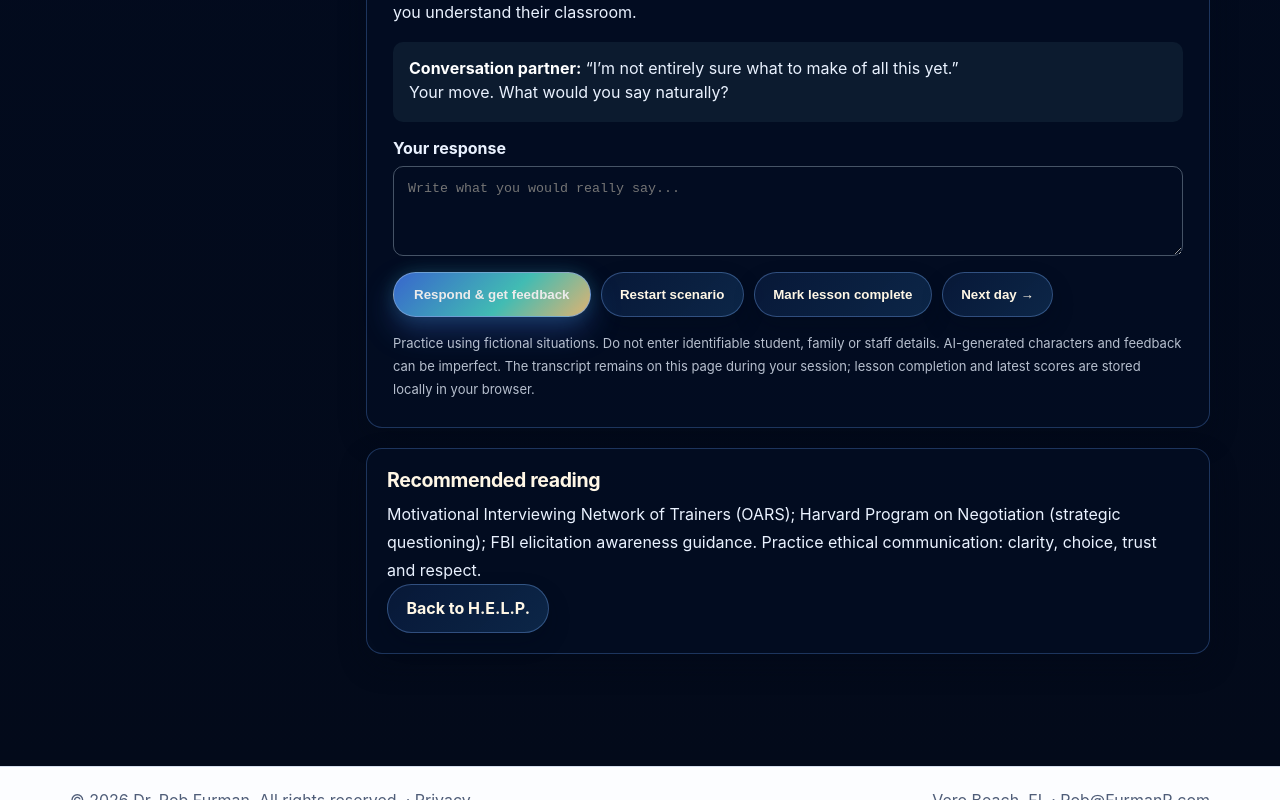
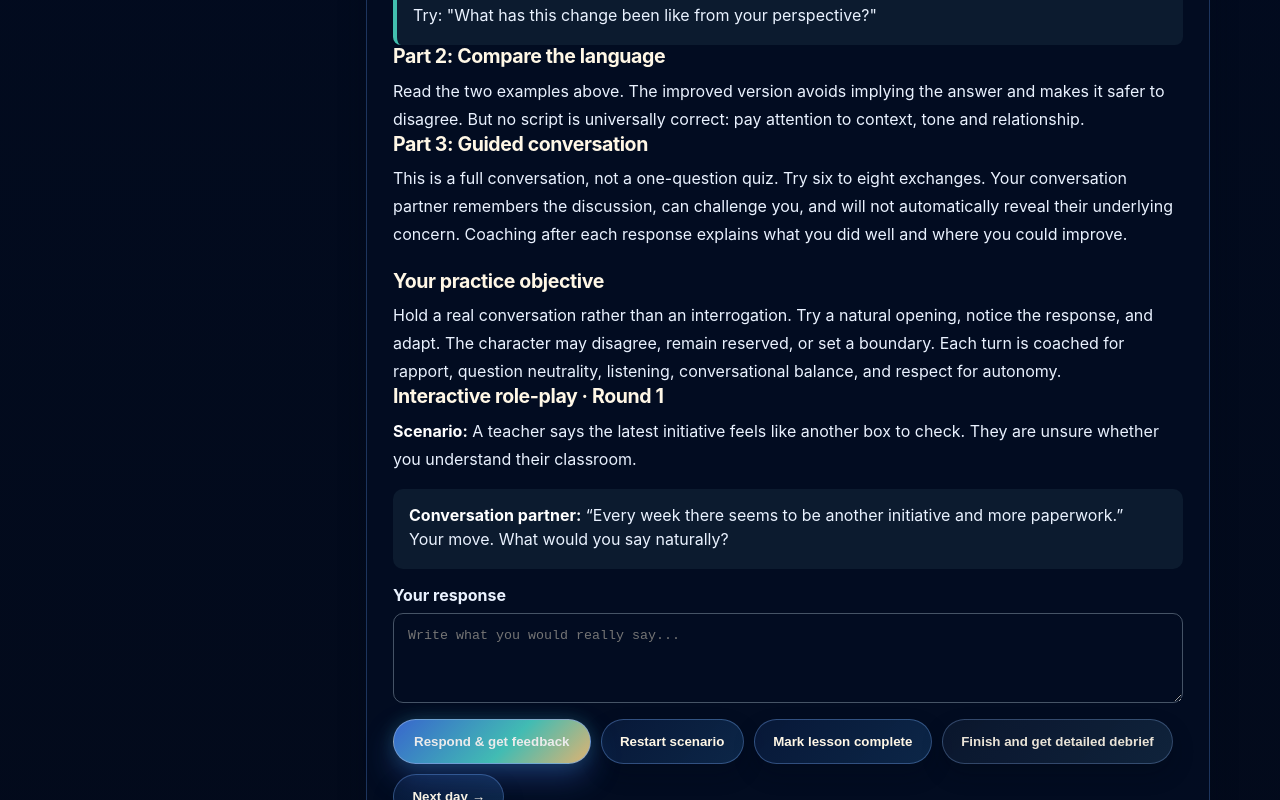
Before and after one commit to DrRobF/rob-furman-portfolio, a Next.js app: page /human-equation-suite/conversation-mastery in a window 1280 px wide. Shown: the part 1560-2360 px from the top of the page. Built offline with nearby package versions, Linux system fonts and the light colour scheme.

Commit message:
Add multi-round guided practice and end-of-session assessment to course

```diff
--- a/app/human-equation-suite/conversation-mastery/page.js
+++ b/app/human-equation-suite/conversation-mastery/page.js
@@ -59,7 +59,18 @@ export default function ConversationMastery(){
  const persona=personae[(day-1)%7];
  const rounds=messages.filter(m=>m.role==='user').length;
  const finishDay=()=>{if(done.includes(day)){setDone(x=>x.filter(d=>d!==day));return;}setDone(x=>[...x,day]);const score=scores[day];if(!Number.isFinite(score))return;const delta=Math.max(-0.5,Math.min(0.5,(score-75)/50));const impact=['humanAwareness','trustConstruction','realityAnchoring'].map(id=>addFactorImpact(id,delta,0.3,delta<0?'risk':'positive','Simulated conversation coaching'));saveEvidenceEvent(createEvidenceEvent({sourceType:'conversation_mastery',sourceId:'day-'+day,sourceLabel:'Conversation Mastery Day '+day,factorImpacts:impact,evidenceType:'ai_practice_heuristic',weight:0.2,summary:'Low-confidence conversation practice score '+score+'/100'}));};
- const startDay=(n)=>{setDay(n);setMessages([]);setErr('');setDraft('');setDebrief(null);};
+ const startDay=(n)=>{setDay(n);setMessages([]);setDebrief(null);setErr('');setDraft('');setDebrief(null);};
+ const finishConversation=async()=>{
+  if(busy||rounds<3||debrief)return;
+  setBusy(true);setErr('');
+  try {
+   const res=await fetch('/api/human-equation/conversation-coach',{method:'POST',headers:{'Content-Type':'application/json'},body:JSON.stringify({mode:'debrief',day,title:lesson.title,principle,scenario,persona,messages:messages.slice(-22)})});
+   const data=await res.json();
+   if(!res.ok)throw new Error(data.error||'Unable to generate debrief');
+   setDebrief(data);
+   if(Number.isFinite(data.score))setScores(s=>({...s,[day]:data.score}));
+  }catch(e){setErr(e.message||'Please retry.');}finally{setBusy(false);}
+ };
  const send=async()=>{
   if(!draft.trim()||busy)return;
   const next=[...messages,{role:'user',content:draft.trim()}];setMessages(next);setDraft('');setBusy(true);setErr('');
@@ -84,13 +95,13 @@ export default function ConversationMastery(){
  </section>
  <section className="card help-suite-panel" style={{padding:26}}>
  <p className="eyebrow">DAY {day} / 30</p><h2>{lesson.title}</h2>
- <h3>Today's core lesson</h3><p>{principle}</p>
+ <h3>Part 1: Understand the principle</h3><p style={{fontSize:'1.1rem'}}>{principle}</p><p><strong>Why this matters:</strong> The difference between a skilled conversation and an interrogation is the quality of listening, respect for choice, and ability to notice what has not yet been understood. Do not assume the first explanation is the only explanation.</p><h3>Three moves to practice</h3><ol><li>Notice the other person's exact words, context, and possible feelings without treating guesses as facts.</li><li>Reflect a plausible meaning tentatively. Allow corrections and disagreement.</li><li>Follow up naturally, or answer directly when someone asks you a question. Do not rush to fix the situation.</li></ol>
  <div style={{padding:16,borderLeft:'4px solid #42bfae',background:'rgba(95,160,170,.10)',borderRadius:8}}><p><strong>{example[0]}</strong></p><p>{example[1]}</p></div>
- <h3 style={{marginTop:22}}>Your practice objective</h3><p>Hold a real conversation rather than an interrogation. Try a natural opening, notice the response, and adapt. The character may disagree, remain reserved, or set a boundary. Each turn is coached for rapport, question neutrality, listening, conversational balance, and respect for autonomy.</p>
- <h3>Interactive role-play</h3><p><strong>Scenario:</strong> {scenario}</p>
+ <h3>Part 2: Compare the language</h3><p>Read the two examples above. The improved version avoids implying the answer and makes it safer to disagree. But no script is universally correct: pay attention to context, tone and relationship.</p><h3>Part 3: Guided conversation</h3><p>This is a full conversation, not a one-question quiz. Try six to eight exchanges. Your conversation partner remembers the discussion, can challenge you, and will not automatically reveal their underlying concern. Coaching after each response explains what you did well and where you could improve.</p><h3 style={{marginTop:22}}>Your practice objective</h3><p>Hold a real conversation rather than an interrogation. Try a natural opening, notice the response, and adapt. The character may disagree, remain reserved, or set a boundary. Each turn is coached for rapport, question neutrality, listening, conversational balance, and respect for autonomy.</p>
+ <h3>Interactive role-play · Round {rounds+1}</h3><p><strong>Scenario:</strong> {scenario}</p>
  <div aria-live="polite" style={{display:'grid',gap:12,margin:'16px 0'}}>
- {messages.length===0?<div style={{padding:16,borderRadius:10,background:'rgba(95,160,170,.10)'}}><strong>Conversation partner:</strong> “I’m not entirely sure what to make of all this yet.”<p>Your move. What would you say naturally?</p></div>:null}
- {messages.map((m,i)=><article key={i} style={{padding:15,borderRadius:10,background:m.role==='user'?'rgba(72,172,164,.14)':'rgba(112,133,178,.13)'}}><strong>{m.role==='user'?'You':'Conversation partner'}</strong><p style={{whiteSpace:'pre-wrap'}}>{m.content}</p>{m.feedback?<div style={{borderTop:'1px solid #8293a344',paddingTop:12}}><strong>Coach feedback {Number.isFinite(m.score)?'• '+m.score+'/100':''}</strong><p style={{whiteSpace:'pre-wrap'}}>{m.feedback}</p></div>:null}</article>)}
+ {messages.length===0?<div style={{padding:16,borderRadius:10,background:'rgba(95,160,170,.10)'}}><strong>Conversation partner:</strong> “{day===1?'Every week there seems to be another initiative and more paperwork.':day===2?'There are so many conference sessions to choose from.':'I’m not entirely sure what to make of all this yet.'}”<p>Your move. What would you say naturally?</p></div>:null}
+ {messages.map((m,i)=><article key={i} style={{padding:15,borderRadius:10,background:m.role==='user'?'rgba(72,172,164,.14)':'rgba(112,133,178,.13)'}}><strong>{m.role==='user'?'You':'Conversation partner'}</strong><p style={{whiteSpace:'pre-wrap'}}>{m.content}</p>{m.feedback?<div style={{borderTop:'1px solid #8293a344',paddingTop:12}}><strong>Coach feedback {Number.isFinite(m.score)?'• '+m.score+'/100':''}</strong><p style={{whiteSpace:'pre-wrap'}}>{m.feedback}</p>{m.breakdown?<p style={{fontSize:13}}>Rapport {m.breakdown.rapport}/20 · Cues {m.breakdown.cueRecognition}/20 · Questions {m.breakdown.questioning}/20 · Listening {m.breakdown.listening}/20 · Autonomy {m.breakdown.autonomy}/20</p>:null}</div>:null}</article>)}
  </div>
  <label htmlFor="conversation-reply" style={{display:'block',fontWeight:700}}>Your response</label>
  <textarea id="conversation-reply" value={draft} onChange={e=>setDraft(e.target.value)} rows={4} maxLength={1800} placeholder="Write what you would really say..." style={{width:'100%',padding:14,borderRadius:10,margin:'8px 0 12px',color:'inherit',background:'transparent',border:'1px solid #8293a388'}}/>
@@ -99,8 +110,10 @@ export default function ConversationMastery(){
  <button type="button" className="button primary" onClick={send} disabled={busy||!draft.trim()}>{busy?'Coaching...':'Respond & get feedback'}</button>
  <button type="button" className="button secondary" onClick={()=>{setMessages([]);setErr('');}}>Restart scenario</button>
  <button type="button" className="button secondary" onClick={finishDay}>{done.includes(day)?'Mark incomplete':'Mark lesson complete'}</button>
+ <button type="button" className="button secondary" disabled={busy||rounds<3||!!debrief} onClick={finishConversation}>Finish and get detailed debrief</button>
  {day<30?<button type="button" className="button secondary" onClick={()=>startDay(day+1)}>Next day →</button>:null}
  </div>
+ {debrief?<article style={{padding:20,marginTop:20,border:'1px solid #42bfae',borderRadius:12}}><h3>Part 4: Full conversation assessment</h3><p style={{whiteSpace:'pre-wrap'}}>{debrief.feedback}</p><p><strong>Overall performance:</strong> {debrief.score}/100</p><p>This is formative practice feedback, not a professional credential.</p></article>:null}
  {scores[day]!==undefined?<p>Latest coaching score for this lesson: <strong>{scores[day]}/100</strong></p>:null}
  <p style={{fontSize:13,opacity:.78,marginTop:15}}>Practice using fictional situations. Do not enter identifiable student, family or staff details. AI-generated characters and feedback can be imperfect. The transcript remains on this page during your session; lesson completion and latest scores are stored locally in your browser.</p>
  </section>
```
